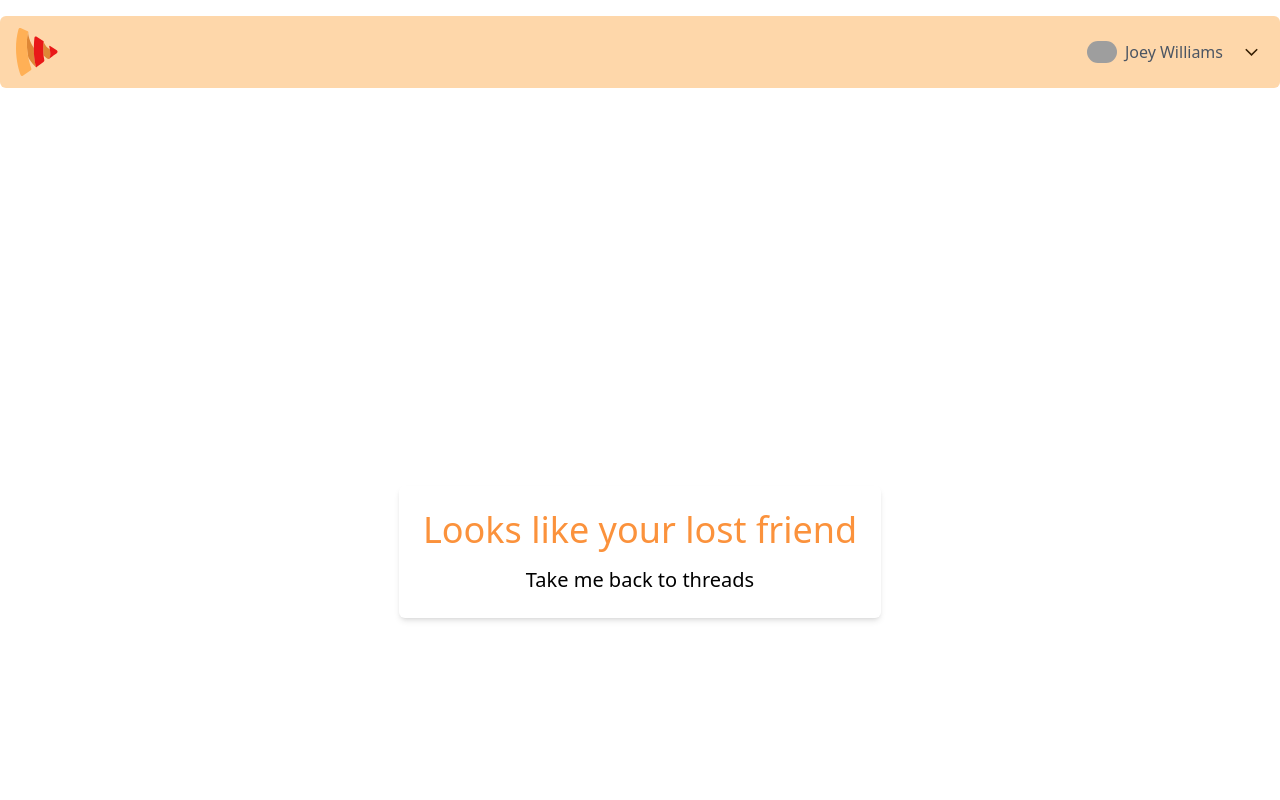
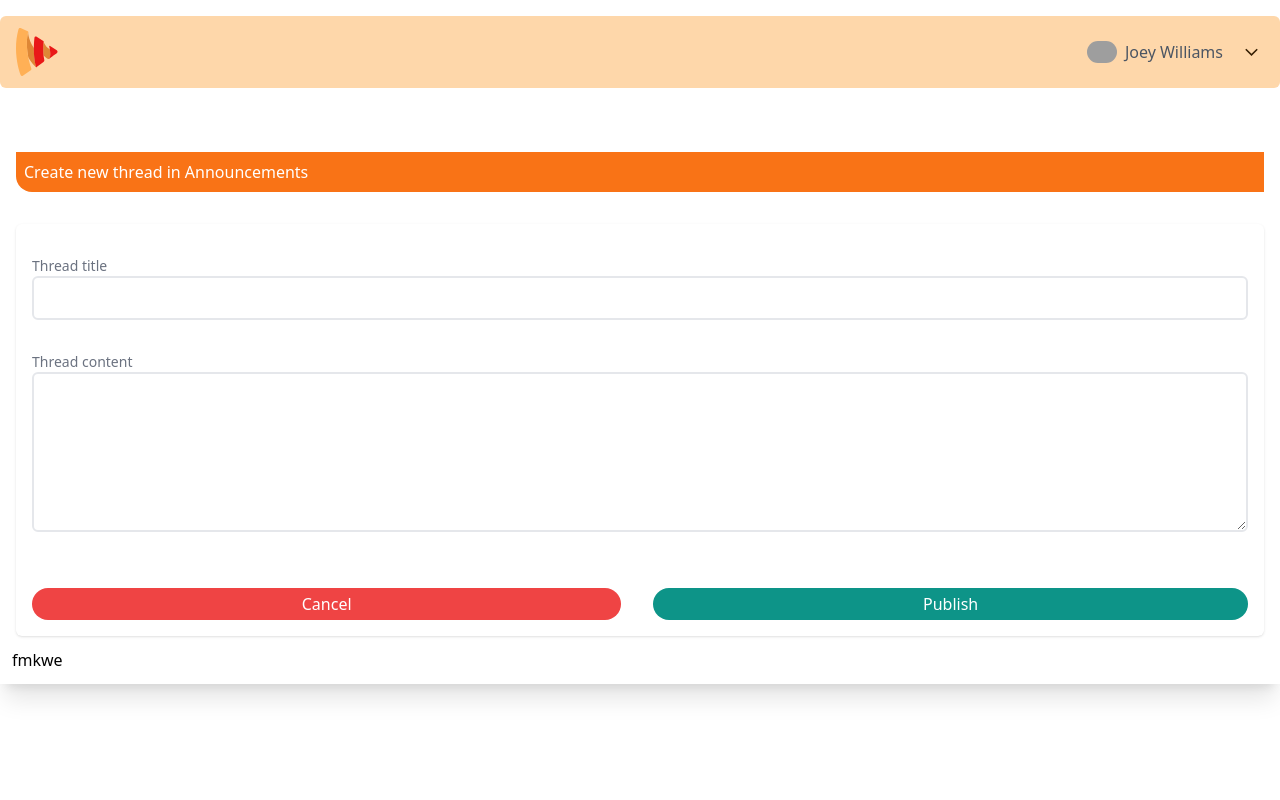
Before and after one commit to ciaran-io/vue-mastery, a Vue app: page /forum/-KpOx5Y4AqRr3sB4Ybwj/thread/create in a window 1280 px wide. Shown: the top 800 px of the page. Built offline with nearby package versions, Linux system fonts and the light colour scheme; grey boxes are pictures that could not be loaded.

Commit message:
feat: add thread editor
1. Add thread editor to edit threads in forums

### index.js
2. Add smooth scroll when navigating back from profile-edit component

```diff
--- /dev/null
+++ b/src/pages/ThreadEdit.vue
@@ -0,0 +1,47 @@
+<script setup>
+import { useRouter } from 'vue-router';
+import { useStore } from '@/stores/index';
+import { computed } from 'vue';
+import ThreadEditor from './ThreadEditor.vue';
+import { findById } from '@/helpers/index';
+
+const router = useRouter();
+const store = useStore();
+const props = defineProps({
+  id: {
+    type: String,
+    required: true,
+  },
+});
+
+const thread = computed(() => findById(store.threads, props.id));
+
+const text = computed(
+  () => findById(store.posts, thread.value.posts[0]).text
+);
+
+async function save({ title, text }) {
+  const thread = await store.updateThread({
+    title,
+    text,
+    id: props.id,
+  });
+  console.log(title,text);
+  router.push({ name: 'ThreadDisplay', params: { id: thread.id } });
+}
+
+function cancel() {
+  router.push({ name: 'ThreadDisplay', params: { id: props.id } });
+  console.log('cancel');
+}
+</script>
+
+<template>
+  <h1 class="forum-title">Editing {{ thread.title }}</h1>
+  <thread-editor
+    :title="thread.title"
+    :text="text"
+    @save="save"
+    @cancel="cancel"
+  ></thread-editor>
+</template>
--- /dev/null
+++ b/src/pages/ThreadEditor.vue
@@ -0,0 +1,77 @@
+<script setup>
+import { ref, computed } from 'vue';
+
+const emit = defineEmits(['save', 'cancel']);
+const props = defineProps({
+  title: {
+    type: String,
+    default: '',
+  },
+  text: {
+    type: String,
+    default: '',
+  },
+});
+
+// !! operator turns variable into Boolean
+const isExistingThread = computed(() => !!props.title);
+
+const form = ref({ title: props.title, text: props.text });
+
+function save() {
+  emit('save', { ...form.value });
+}
+</script>
+
+<template>
+  <form @submit.prevent="save" class="mt-8">
+    <div class="">
+      <div class="">
+        <label for="thread_title">Thread title</label>
+        <input v-model="form.title" type="text" name="thread_title" />
+      </div>
+
+      <div>
+        <label for="thred_text">Thread content</label>
+        <textarea v-model="form.text" type="text" name="thread_text"></textarea>
+      </div>
+    </div>
+
+    <div class="mt-14 grid grid-flow-col items-center gap-x-8">
+      <button @click="$emit('cancel')" class="button-pill button-danger">
+        Cancel
+      </button>
+
+      <button type="submit" class="button-pill button-submit">
+        {{ isExistingThread ? 'Update' : 'Publish' }}
+      </button>
+
+    </div>
+  </form>
+</template>
+
+<style lang="css" scoped>
+form {
+  @apply rounded-md p-4 pt-8 shadow;
+
+  > div:not(:last-child) {
+    @apply space-y-8;
+  }
+  > div > div {
+    @apply grid;
+  }
+
+  label {
+    @apply text-sm text-gray-500;
+  }
+
+  input,
+  textarea {
+    @apply rounded-md border-2 py-2 pl-2;
+  }
+
+  textarea {
+    @apply h-40;
+  }
+}
+</style>
--- a/src/router/index.js
+++ b/src/router/index.js
@@ -3,9 +3,12 @@
 import Profile from '@/pages/Profile.vue';
 import Category from '@/pages/Category.vue';
 import Forum from '@/pages/Forum.vue';
+import ThreadEdit from '@/pages/ThreadEdit.vue';
+import ThreadCreate from '@/pages/ThreadCreate.vue';
 import ThreadDisplay from '@/pages/ThreadDisplay.vue';
 import NotFound from '@/pages/NotFound.vue';
 import { threads } from '@/data/data.json';
+import { findById } from '@/helpers/index';
 
 const routes = [
   {
@@ -14,9 +17,28 @@
     component: Home,
   },
   {
+    path: '/thread/:id/edit',
+    name: 'ThreadEdit',
+    component: ThreadEdit,
+    props: true,
+  },
+  {
+    path: '/forum/:forumId/thread/create',
+    name: 'ThreadCreate',
+    component: ThreadCreate,
+    props: true,
+  },
+  {
     path: '/my-profile',
     name: 'Profile',
     component: Profile,
+    meta: { toTop: true, smoothScroll: true },
+  },
+  {
+    path: '/my-profile/edit',
+    name: 'ProfileEdit',
+    component: Profile,
+    props: { edit: true },
   },
   {
     path: '/category/:id',
@@ -37,7 +59,7 @@
     props: true,
     beforeEnter(to, from, next) {
       // check if the thread exists
-      const threadExists = threads.find((thread) => thread.id === to.params.id);
+      const threadExists = findById(threads, to.params.id);
       // if exixts continue
       if (threadExists) {
         return next();
@@ -60,4 +82,11 @@
 export default createRouter({
   history: createWebHistory(),
   routes,
+  scrollBehavior(to) {
+    const scroll = {};
+    if (to.meta.toTop) scroll.top = 0;
+    if (to.meta.smoothScroll) scroll.behavior = 'smooth';
+
+    return scroll;
+  },
 });
```
